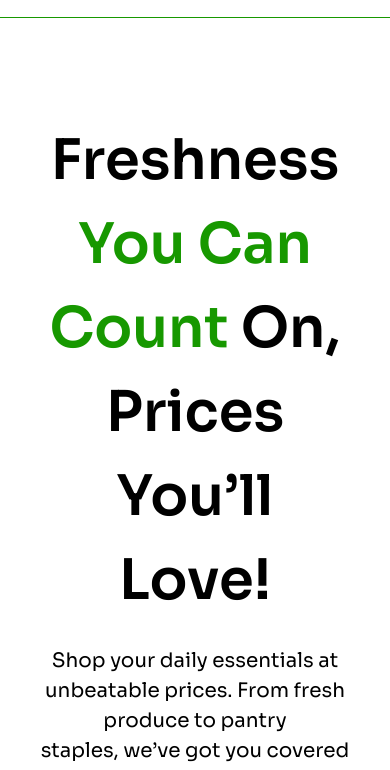
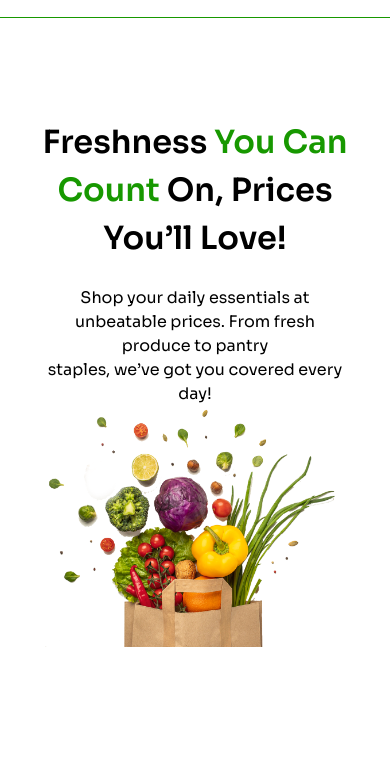
Before and after one commit to mahbubalom7084/nature-s-platter, a plain HTML site: page index.html in a window 390 px wide. Shown: the part 66-836 px from the top of the page. Drawn offline with nearby package versions, Linux system fonts and the light colour scheme.

Commit message:
banner section small divice responsive added

```diff
--- a/index.html
+++ b/index.html
@@ -43,9 +43,11 @@
     <!-- banner-section-start -->
     <section class="bg-linear-to-b from-[#FFFFFF] to-[#EFEBE3]">
         <div class="w-[80%] mt-[100px]  mx-auto items-center text-center">
-            <h1 class="font-semibold text-[56px] mb-6">Freshness <span class="text-[#179800]">You Can<br />
+            <h1 class="font-semibold text-[32px] sm:text-[56px] mb-6">Freshness <span class="text-[#179800]">You
+                    Can<br />
                     Count</span> On, Prices You’ll Love!</h1>
-            <p class="text-[20px]">Shop your daily essentials at unbeatable prices. From fresh produce to pantry<br />
+            <p class="sm:text-[20px]">Shop your daily essentials at unbeatable prices. From fresh produce to
+                pantry<br />
                 staples, we’ve got you
                 covered every day!</p>
             <img class="w-[95%] " src="./assets/hero-img.png" alt="">
```
